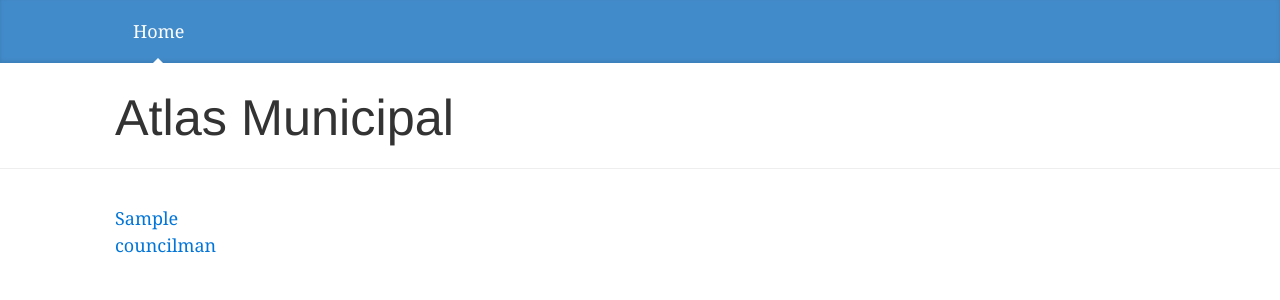
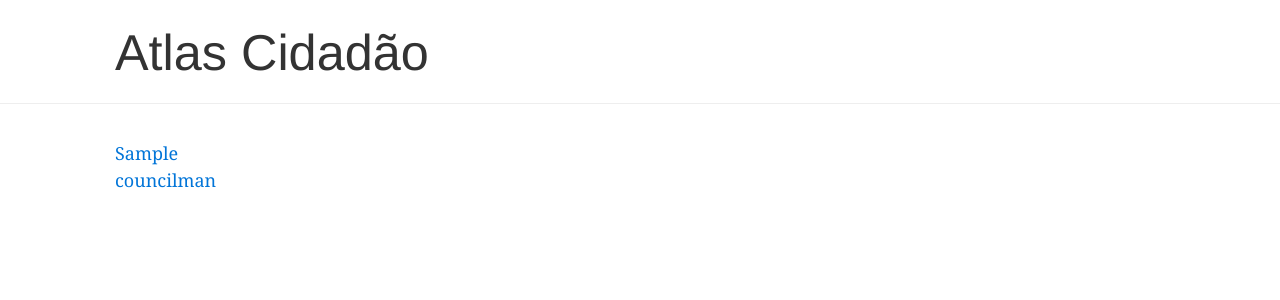
Before and after one commit to flaviodrt/atlas_site, a Django app: page / in a window 1280 px wide. Shown: the top 300 px of the page. Run offline with Django 3.2, Linux system fonts and the light colour scheme; tables that the repository leaves empty hold one stand-in row (values such as "Sample post"); some libraries are stand-ins or nearby versions.

Commit message:
ajustes no layout

```diff
--- a/atlas/councilman/templates/base.html
+++ b/atlas/councilman/templates/base.html
@@ -7,7 +7,7 @@
     <meta name="description" content="">
     <meta name="author" content="">
 
-    <title>Atlas</title>
+    <title>{% block title %}{% endblock %}Atlas Cidadão</title>
 
     <link href="{% static "css/bootstrap.min.css" %}" rel="stylesheet">
     <link href="{% static "css/blog.css" %}" rel="stylesheet">
@@ -15,20 +15,19 @@
 
   <body>
 
+    <!--
     <div class="blog-masthead">
       <div class="container">
         <nav class="nav blog-nav">
           <a class="nav-link active" href="/">Home</a>
-          <!--
-          <a class="nav-link" href="#">New features</a>
-          -->
         </nav>
       </div>
     </div>
+    -->
 
     <div class="blog-header">
       <div class="container">
-        <h1 class="blog-title"><a href="/">Atlas Municipal</a></h1>
+        <h1 class="blog-title"><a href="/">Atlas Cidadão</a></h1>
         <!--
         <p class="lead blog-description">An example blog template built with Bootstrap.</p>
         -->
--- a/atlas/councilman/templates/detail.html
+++ b/atlas/councilman/templates/detail.html
@@ -1,4 +1,7 @@
 {% extends "base.html" %}
+{% block title %}
+    {{ councilman.name }} -
+{% endblock %}
 {% block body %}
 {% load l10n %}
 <div class="row">
--- a/atlas/static/css/blog.css
+++ b/atlas/static/css/blog.css
@@ -28,6 +28,10 @@
 /*
  * Override Bootstrap's default container.
  */
+
+.blog-header {
+  padding-top: 25px;
+}
 
 .container {
   max-width: 60rem;
```
